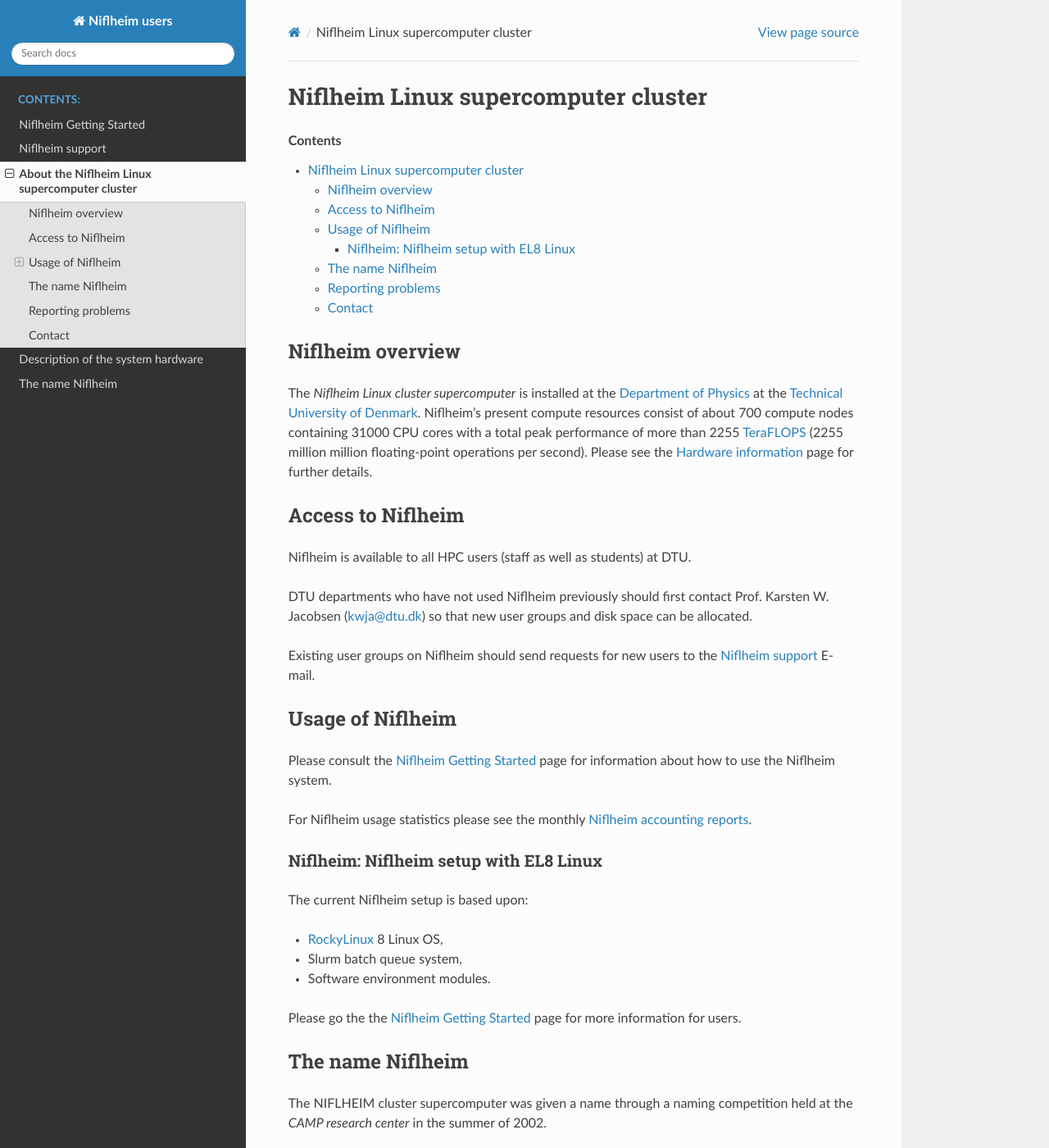
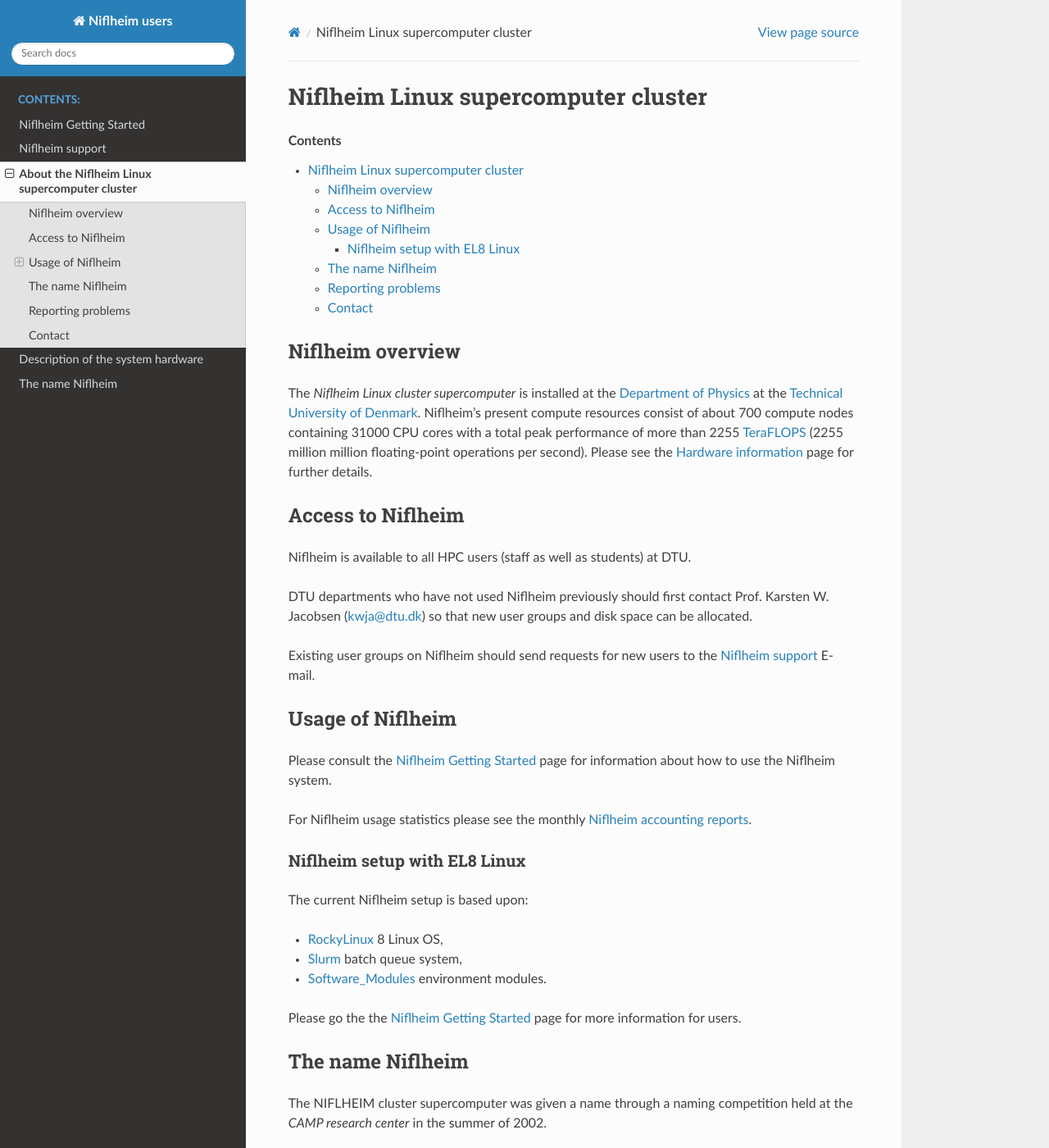
Before and after one commit to OleHolmNielsen/Niflheim_users, a Sphinx documentation site: the page built from docs/niflheim.rst, in a window 1280 px wide and 1400 px high. Shown: the whole window at 82% size. Built offline with Sphinx 7.4.7 and the Read the Docs theme 3.1.0, drawn with Linux system fonts in a browser that asks for light colours.

Commit message:
Added some links

```diff
--- a/docs/niflheim.rst
+++ b/docs/niflheim.rst
@@ -36,18 +36,20 @@
 
 For Niflheim usage statistics please see the monthly `Niflheim accounting reports <https://wiki.fysik.dtu.dk/graphs/accounting_reports.html>`_.
 
-Niflheim: Niflheim setup with EL8 Linux
+Niflheim setup with EL8 Linux
 ---------------------------------------
 
 The current Niflheim setup is based upon:
 
 * RockyLinux_ 8 Linux OS,
-* Slurm batch queue system,
-* Software environment modules.
+* Slurm_ batch queue system,
+* Software_Modules_ environment modules.
 
 Please go the the :ref:`Niflheim_Getting_started` page for more information for users.
 
 .. _RockyLinux: https://rockylinux.org/
+.. _Slurm: https://www.schedmd.com/
+.. _Software_Modules: https://en.wikipedia.org/wiki/Environment_Modules_%28software%29
 
 The name Niflheim
 =================
```
